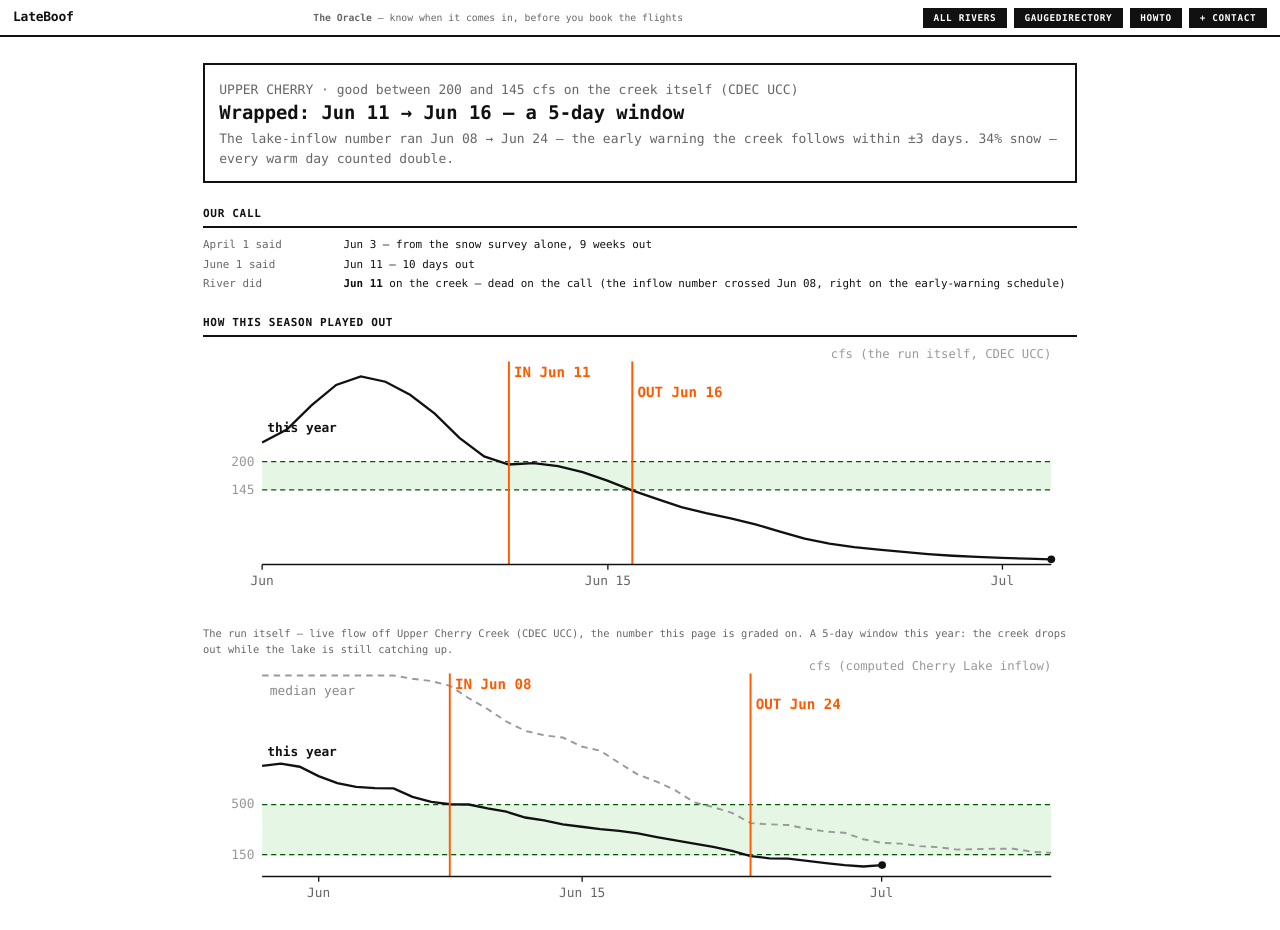
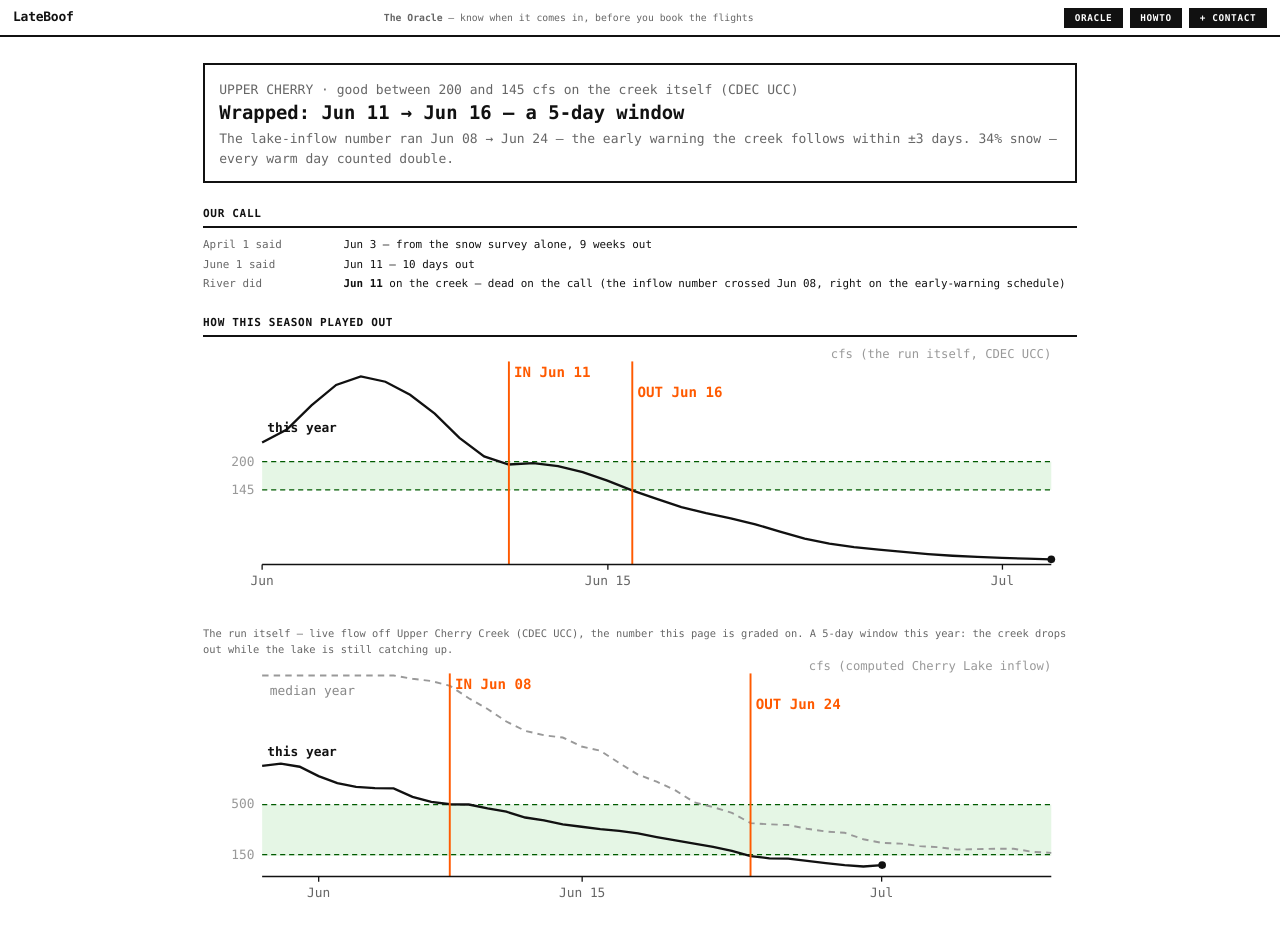
Before and after one commit to owenriverk/flow, a website: page web/forecast-cherry.html in a window 1280 px wide. Shown: the top 930 px of the page. Drawn offline with Linux system fonts and the light colour scheme.

Commit message:
Oracle nav: ALL RIVERS out; Oracle button returns on river pages
Co-Authored-By: Claude Fable 5 <noreply@anthropic.com>
Claude-Session: https://claude.ai/code/session_014fWJA5EAESKJdKbGdcXY7m

```diff
--- a/web/forecast-cherry.html
+++ b/web/forecast-cherry.html
@@ -66,8 +66,7 @@ table.rc th { position: static; background: none; z-index: auto; }
   <a class="brand" href="/" style="text-decoration:none">LateBoof</a>
   <span class="header-sub"><strong>The Oracle</strong> — know when it comes in, before you book the flights</span>
   <span class="header-actions">
-    <a class="help-btn" href="forecast.html">ALL RIVERS</a>
-    <a class="help-btn" href="gauges.html">GaugeDirectory</a>
+    <a class="help-btn" href="forecast.html">Oracle</a>
     <a class="help-btn" href="help.html">HowTo</a>
     <a class="contact-btn" href="/#contact">+ Contact</a>
   </span>
```
Also changed, not shown: web/forecast-fantasy.html (+1 -2 lines), web/forecast-kings.html (+1 -2 lines), web/forecast-postpile.html (+1 -2 lines), web/forecast-stikine.html (+1 -2 lines), web/forecast.html (+0 -1 lines).
